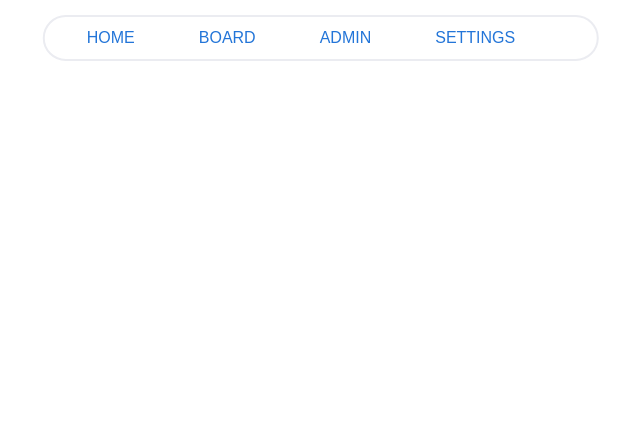
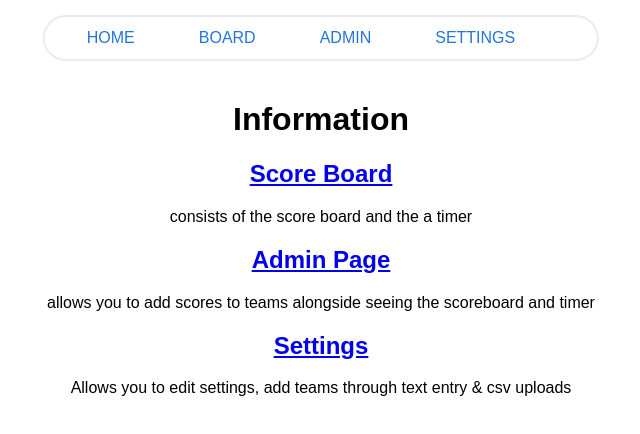
Before and after one commit to JakeGads/FLL-Scoreboard-Local, an Angular app: page / in a window 1280 px wide. Shown: the top 434 px of the page, without its empty margins (319-959 px from the left). Built offline with nearby package versions, Linux system fonts and the light colour scheme.

Commit message:
changed routes and updated the front to show that changes

```diff
--- a/src/app/app.module.ts
+++ b/src/app/app.module.ts
@@ -21,14 +21,14 @@ class temp{
 }
 
 export const routeData:temp[] = [
-  new temp('/home', 'Home'),
+  new temp('/', 'Home'),
   new temp('/board', 'Board'),
   new temp('/admin', 'Admin'),
   new temp('/settings', 'Settings')
 ]
 
 let routes: Routes = [
-  { path: 'home', component: HomePageComponent },
+  { path: '', component: HomePageComponent },
   { path: 'board', component: BoardPageComponent },
   { path: 'admin', component: AdminPageComponent },
   { path: 'settings', component: SettingPageComponent},
--- a/src/app/pages/home-page/home-page.component.html
+++ b/src/app/pages/home-page/home-page.component.html
@@ -1,6 +1,9 @@
-<h2>Score Board</h2>
-<p>consists of the score board and the a timer</p>
-<h2>Admin Page</h2>
-<p>allows you to add scores to teams alongside seeing the scoreboard and timer</p>
-<h2>Settings</h2>
-<p>Allows you to edit settings, add teams through text entry & csv uploads</p>
+<div style="text-align: center">
+    <h1>Information</h1>
+    <a href="/board"><h2>Score Board</h2></a>
+    <p>consists of the score board and the a timer</p>
+    <a href="/admin"><h2>Admin Page</h2></a>
+    <p>allows you to add scores to teams alongside seeing the scoreboard and timer</p>
+    <a href="/settings"><h2>Settings</h2></a>
+    <p>Allows you to edit settings, add teams through text entry & csv uploads</p>
+</div>
```
